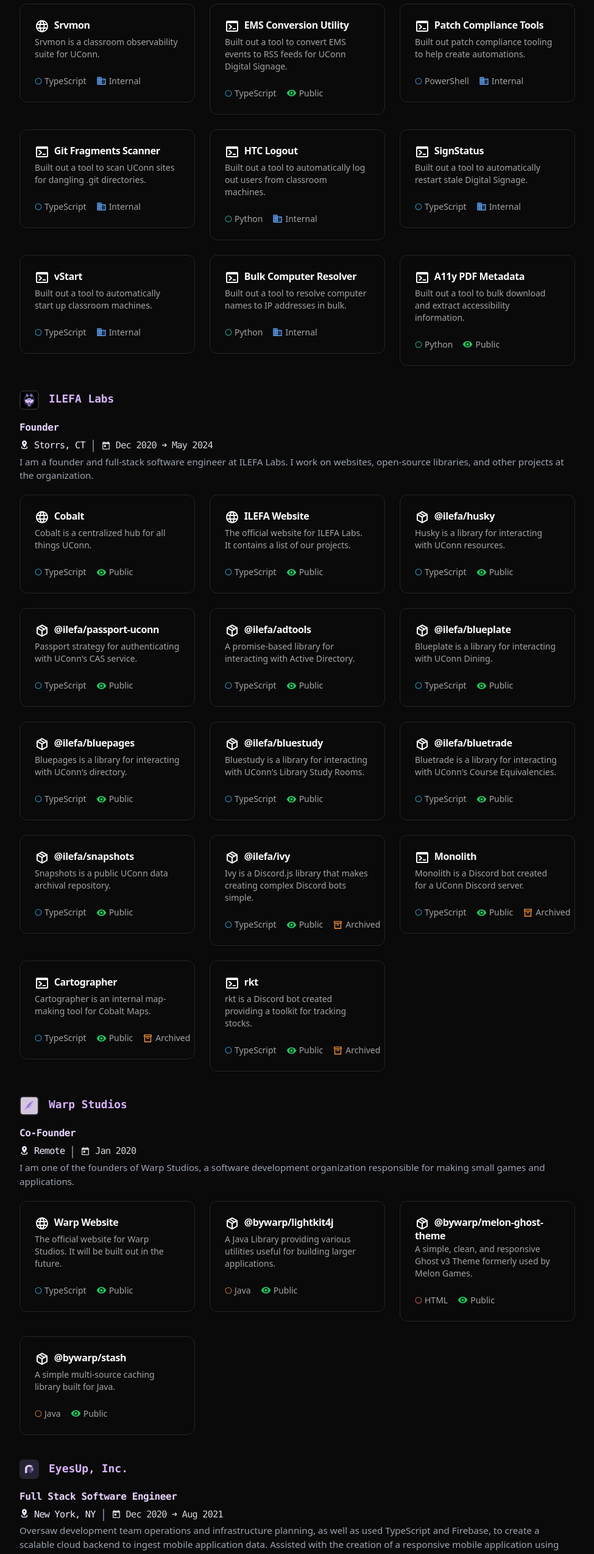
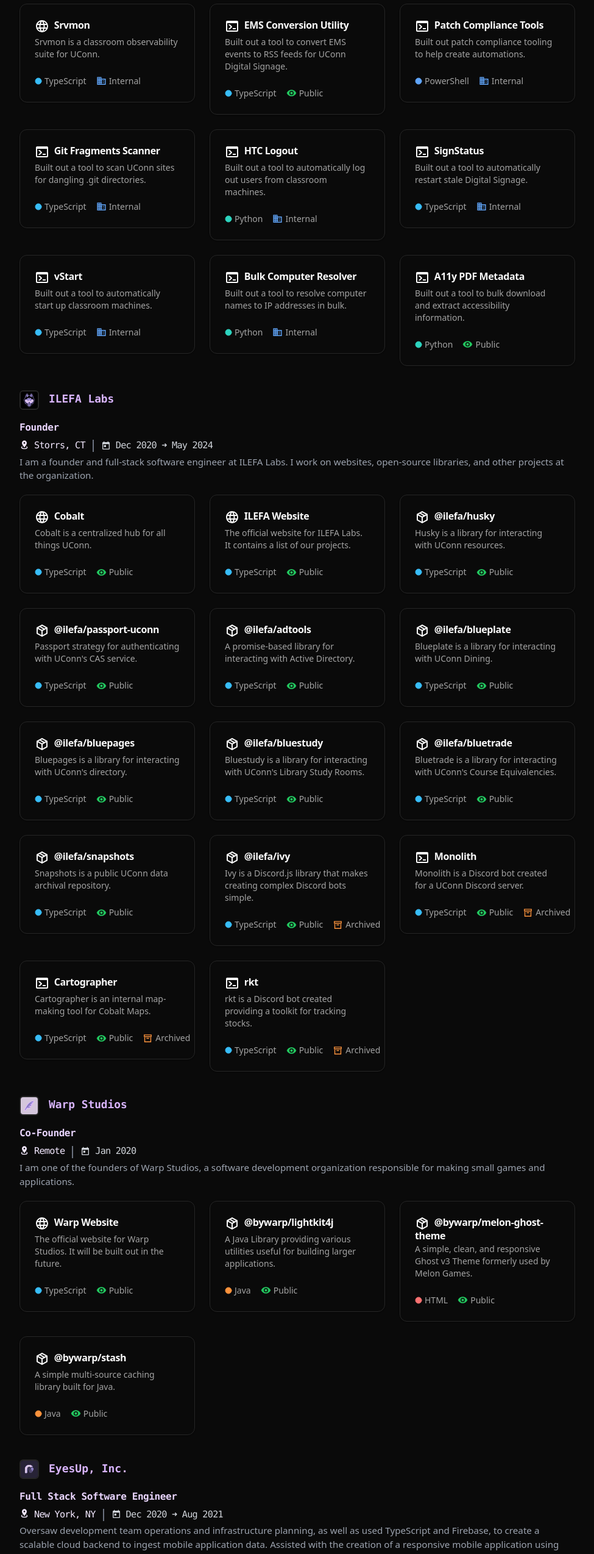
Before and after one commit to notm1ke/m1ke.co, a Next.js app: page / in a window 1280 px wide. Shown: the part 1180-3728 px from the top of the page at 61% size, without its empty margins (0-975 px from the left). Built offline with nearby package versions, Linux system fonts and the light colour scheme.

Commit message:
Resolved npm audit vulns

```diff
--- a/components/footer.tsx
+++ b/components/footer.tsx
@@ -1,5 +1,5 @@
 import { buttonVariants } from "./ui/button";
-import { GitHubLogoIcon, LinkedInLogoIcon } from "@radix-ui/react-icons";
+import { GithubIcon, LinkedinIcon } from 'lucide-react';
 
 export const Footer: React.FC = () => (
 	<footer className="md:px-8 py-6 bg-brand-gradient">
@@ -25,7 +25,7 @@
 					target="_blank"
 					className={buttonVariants({ variant: "purpleGhost" })}
 				>
-					<GitHubLogoIcon className="h-6 w-6" />
+					<GithubIcon className="h-6 w-6" />
 				</a>
 				<a
 					href="https://linkedin.com/in/mike-medved"
@@ -33,7 +33,7 @@
 					target="_blank"
 					className={buttonVariants({ variant: "purpleGhost" })}
 				>
-					<LinkedInLogoIcon className="h-6 w-6" />
+					<LinkedinIcon className="h-6 w-6" />
 				</a>
 			</div>
 		</div>
--- a/components/project/index.tsx
+++ b/components/project/index.tsx
@@ -1,6 +1,6 @@
 import { MdiIcon } from "~/util";
+import { Circle } from 'lucide-react';
 import { Project, Projects } from "./data";
-import { CircleIcon } from "@radix-ui/react-icons";
 import { ResponsiveModal } from "../ui/responsive-modal";
 
 import {
@@ -81,37 +81,37 @@
 const langIndicator = ({ lang }: Project) => {
 	if (lang === 'ts') return (
 		<>
-			<CircleIcon className="mr-1 h-3 w-3 fill-sky-400 text-sky-400" /> TypeScript
+			<Circle className="mr-1 h-3 w-3 fill-sky-400 text-sky-400" /> TypeScript
 		</>
 	)
 
 	if (lang === 'js') return (
 		<>
-			<CircleIcon className="mr-1 h-3 w-3 fill-yellow-300 text-yellow-300" /> JavaScript
+			<Circle className="mr-1 h-3 w-3 fill-yellow-300 text-yellow-300" /> JavaScript
 		</>
 	)
 
 	if (lang === 'py') return (
 		<>
-			<CircleIcon className="mr-1 h-3 w-3 fill-teal-400 text-teal-400" /> Python
+			<Circle className="mr-1 h-3 w-3 fill-teal-400 text-teal-400" /> Python
 		</>
 	)
 
 	if (lang === 'java') return (
 		<>
-			<CircleIcon className="mr-1 h-3 w-3 fill-orange-400 text-orange-400" /> Java
+			<Circle className="mr-1 h-3 w-3 fill-orange-400 text-orange-400" /> Java
 		</>
 	)
 
 	if (lang === 'html') return (
 		<>
-			<CircleIcon className="mr-1 h-3 w-3 fill-red-400 text-red-400" /> HTML
+			<Circle className="mr-1 h-3 w-3 fill-red-400 text-red-400" /> HTML
 		</>
 	)
 
 	if (lang === 'ps') return (
 		<>
-			<CircleIcon className="mr-1 h-3 w-3 fill-blue-400 text-blue-400" /> PowerShell
+			<Circle className="mr-1 h-3 w-3 fill-blue-400 text-blue-400" /> PowerShell
 		</>
 	)
 }
--- a/components/ui/accordion.tsx
+++ b/components/ui/accordion.tsx
@@ -2,9 +2,8 @@
 
 import * as React from "react"
 import * as AccordionPrimitive from "@radix-ui/react-accordion"
-import { ChevronDownIcon } from "@radix-ui/react-icons"
-
 import { css } from "~/util"
+import { ChevronDown } from "lucide-react";
 
 const Accordion = AccordionPrimitive.Root
 
@@ -34,7 +33,7 @@
       {...props}
     >
       {children}
-      <ChevronDownIcon className="h-4 w-4 shrink-0 text-muted-foreground transition-transform duration-200" />
+      <ChevronDown className="h-4 w-4 shrink-0 text-muted-foreground transition-transform duration-200" />
     </AccordionPrimitive.Trigger>
   </AccordionPrimitive.Header>
 ))
--- a/components/ui/dialog.tsx
+++ b/components/ui/dialog.tsx
@@ -2,9 +2,8 @@
 
 import * as React from "react"
 import * as DialogPrimitive from "@radix-ui/react-dialog"
-import { Cross2Icon } from "@radix-ui/react-icons"
-
 import { css } from "~/util"
+import { X } from "lucide-react";
 
 const Dialog = DialogPrimitive.Root
 
@@ -45,7 +44,7 @@
     >
       {children}
       <DialogPrimitive.Close className="absolute right-4 top-4 rounded-sm opacity-70 ring-offset-background transition-opacity hover:opacity-100 focus:outline-none disabled:pointer-events-none data-[state=open]:bg-accent data-[state=open]:text-muted-foreground">
-        <Cross2Icon className="h-4 w-4" />
+        <X className="h-4 w-4" />
         <span className="sr-only">Close</span>
       </DialogPrimitive.Close>
     </DialogPrimitive.Content>
--- a/components/ui/sheet.tsx
+++ b/components/ui/sheet.tsx
@@ -2,10 +2,10 @@
 
 import * as React from "react"
 import * as SheetPrimitive from "@radix-ui/react-dialog"
-import { Cross2Icon } from "@radix-ui/react-icons"
 import { cva, type VariantProps } from "class-variance-authority"
 
 import { css } from "~/util"
+import { X } from "lucide-react";
 
 const Sheet = SheetPrimitive.Root
 
@@ -66,7 +66,7 @@
     >
       {children}
       <SheetPrimitive.Close className="absolute right-4 top-4 rounded-sm opacity-70 ring-offset-background transition-opacity hover:opacity-100 focus:outline-none focus:ring-2 focus:ring-ring focus:ring-offset-2 disabled:pointer-events-none data-[state=open]:bg-secondary">
-        <Cross2Icon className="h-4 w-4" />
+        <X className="h-4 w-4" />
         <span className="sr-only">Close</span>
       </SheetPrimitive.Close>
     </SheetPrimitive.Content>
--- a/package.json
+++ b/package.json
@@ -15,7 +15,6 @@
     "@radix-ui/react-avatar": "^1.1.0",
     "@radix-ui/react-collapsible": "^1.1.0",
     "@radix-ui/react-dialog": "^1.1.1",
-    "@radix-ui/react-icons": "^1.3.0",
     "@radix-ui/react-scroll-area": "^1.1.0",
     "@radix-ui/react-separator": "^1.1.0",
     "@radix-ui/react-slot": "^1.1.0",
@@ -23,6 +22,7 @@
     "class-variance-authority": "^0.7.0",
     "clsx": "^2.1.1",
     "framer-motion": "^11.2.12",
+    "lucide-react": "^0.475.0",
     "next": "15.1.7",
     "next-themes": "^0.3.0",
     "react": "19.0.0",
```
Also changed, not shown: 2 other files (tests, documents, lock files or other folders).
